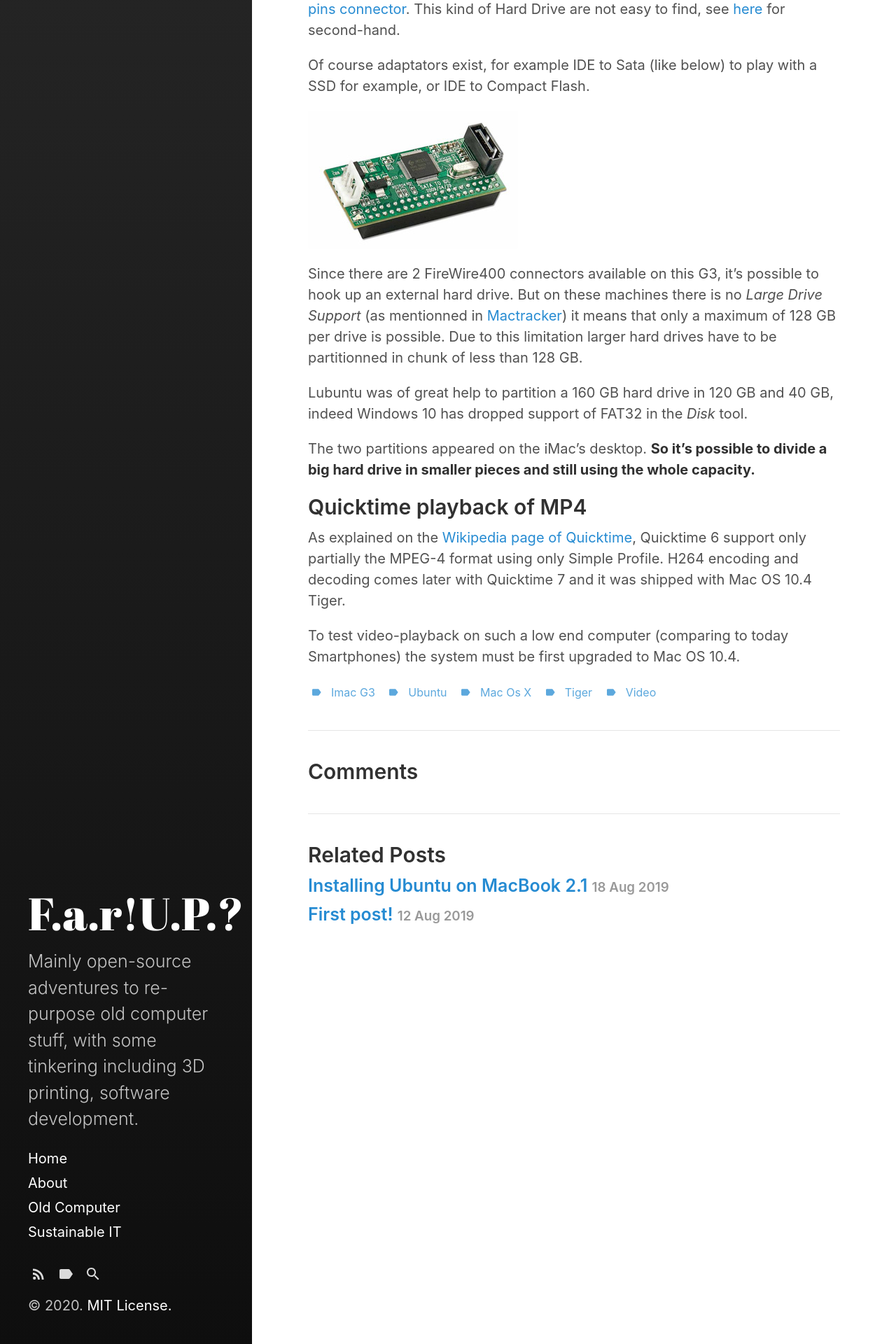
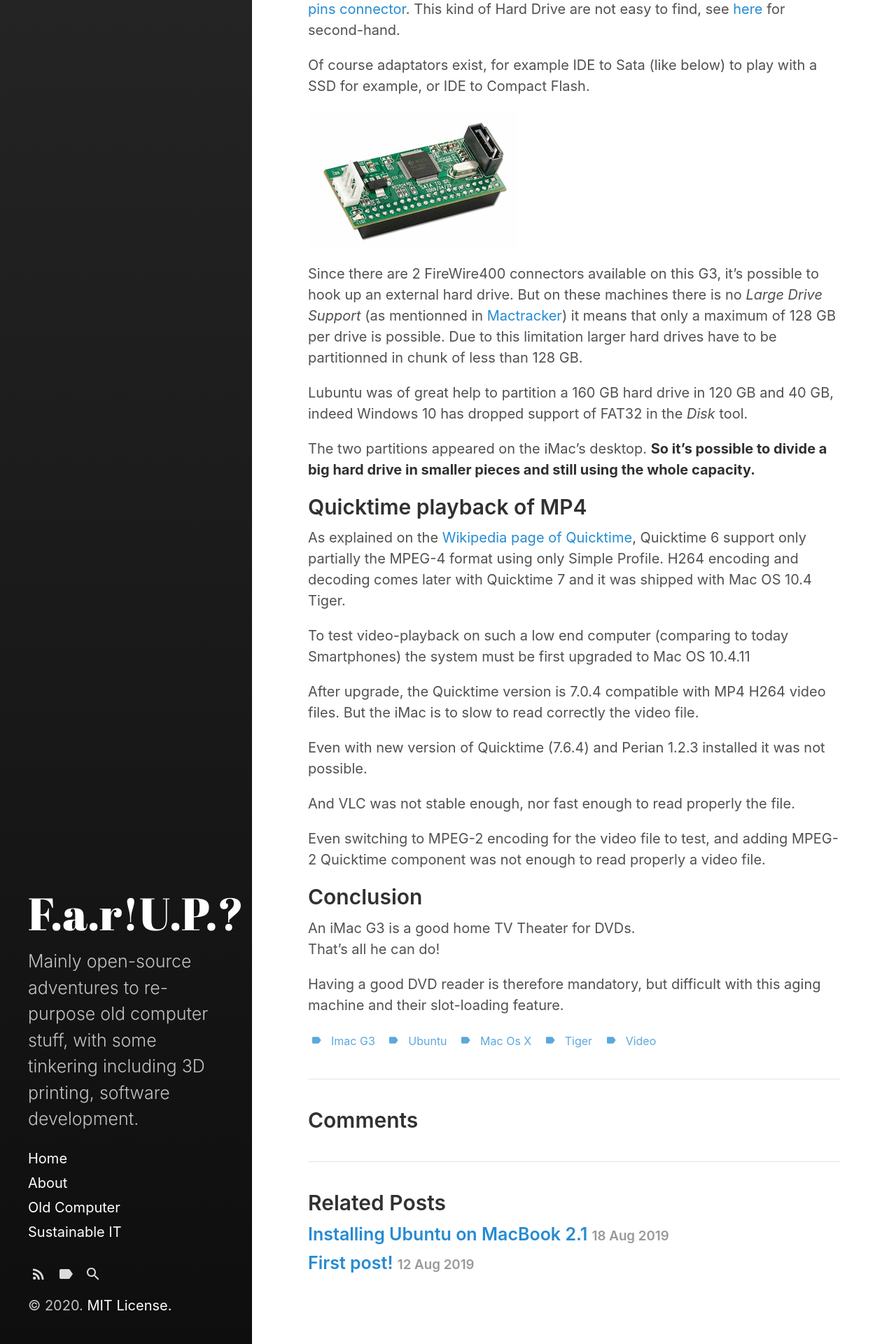
Before and after one commit to FloGom/flogom.github.io, a Jekyll site: the page built from _posts/2020-03-21-UsingAnOldImacG3.md, in a window 1280 px wide. Shown: the part 1242-3162 px from the top of the page at 70% size. Built offline with Jekyll 4.4.1, drawn with Linux system fonts in a browser that asks for light colours; Markdown is read by kramdown in place of the engine named in the settings.

Commit message:
modif to post imac G3

```diff
--- a/_posts/2020-03-21-UsingAnOldImacG3.md
+++ b/_posts/2020-03-21-UsingAnOldImacG3.md
@@ -45,4 +45,18 @@ The two partitions appeared on the iMac's desktop. **So it's possible to divide
 ## Quicktime playback of MP4
 As explained on the [Wikipedia page of Quicktime](https://en.wikipedia.org/wiki/QuickTime#QuickTime_and_MPEG-4), Quicktime 6 support only partially the MPEG-4 format using only Simple Profile. H264 encoding and decoding comes later with Quicktime 7 and it was shipped with Mac OS 10.4 Tiger.
 
-To test video-playback on such a low end computer (comparing to today Smartphones) the system must be first upgraded to Mac OS 10.4.
+To test video-playback on such a low end computer (comparing to today Smartphones) the system must be first upgraded to Mac OS 10.4.11
+
+After upgrade, the Quicktime version is 7.0.4 compatible with MP4 H264 video files. But the iMac is to slow to read correctly the video file.
+
+Even with  new version of Quicktime (7.6.4) and Perian 1.2.3 installed it was not possible.
+
+And VLC was not stable enough, nor fast enough to read properly the file.
+
+Even switching to MPEG-2 encoding for the video file to test, and adding MPEG-2 Quicktime component was not enough to read properly a video file.
+
+## Conclusion
+An iMac G3 is a good home TV Theater for DVDs.
+That's all he can do!
+
+Having a good DVD reader is therefore mandatory, but difficult with this aging machine and their slot-loading feature.
```
